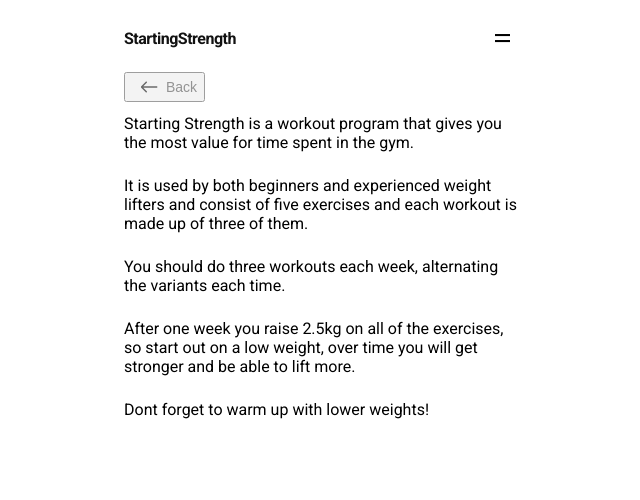
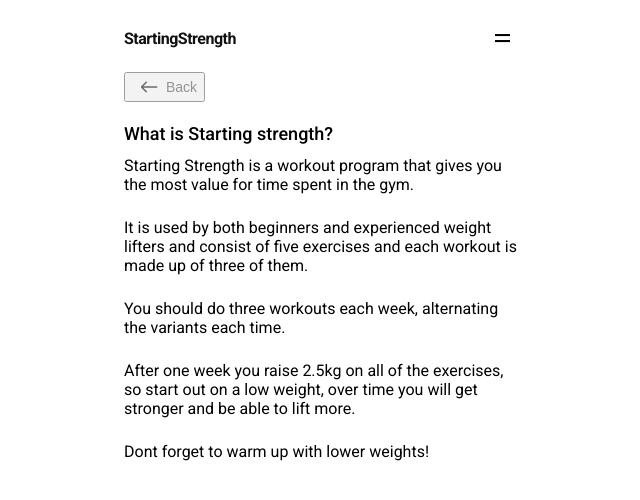
Before and after one commit to erikpantzar/starting-strength, a React (Create React App) app: page /about in a window 1280 px wide. Shown: the top 500 px of the page, without its empty margins (316-956 px from the left). Built offline with nearby package versions, Linux system fonts and the light colour scheme; what react-fastclick would draw is missing.

Commit message:
Added h2 to info.js

```diff
--- a/src/View/About.js
+++ b/src/View/About.js
@@ -4,6 +4,7 @@
 const About = () => (
   <div>
     <BackNav route={{ name: 'Back' }} />
+    <Typography variant="h2">What is Starting strength?</Typography>
     <Typography>
       Starting Strength is a workout program that gives you the most value for
       time spent in the gym.
```
